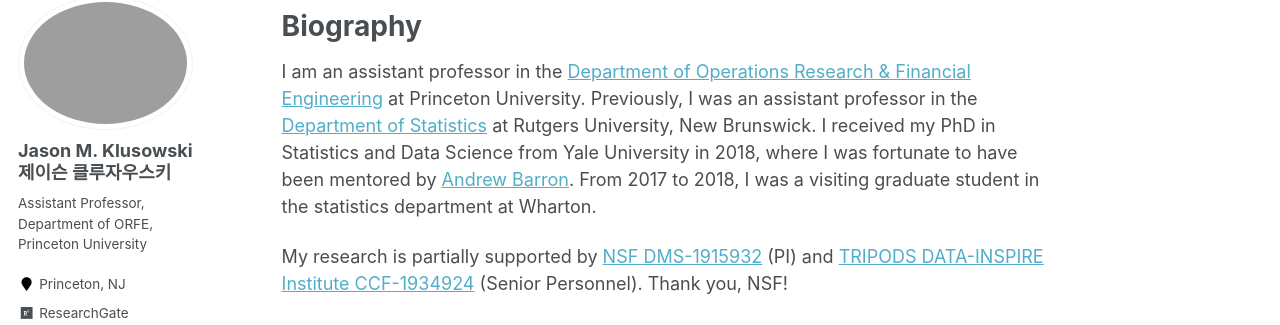
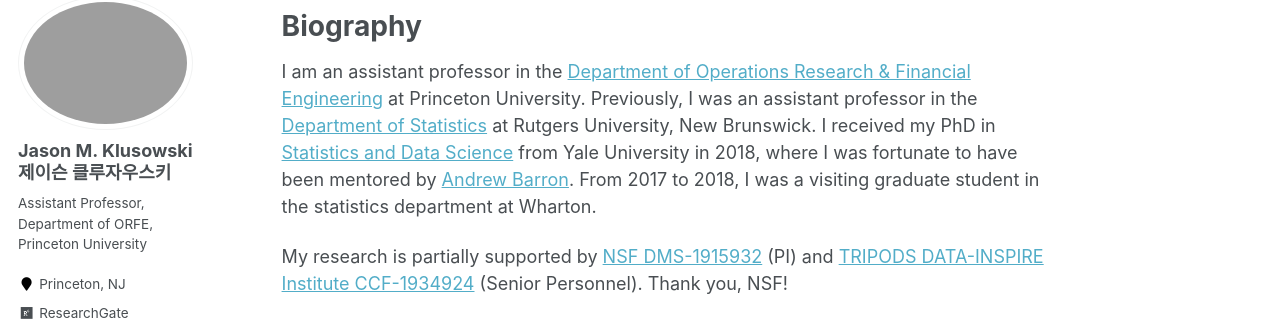
Before and after one commit to jasonklusowski/jasonklusowski.github.io, a Jekyll site: the page built from _pages/about.md, in a window 1280 px wide and 1322 px high. Shown: the part 122-447 px from the top of the window. Built offline with Jekyll 4.4.1, drawn with Linux system fonts in a browser that asks for light colours; part of the change alters nothing that is shown.

```diff
--- a/_pages/about.md
+++ b/_pages/about.md
@@ -11,7 +11,7 @@ redirect_from:
 Biography
 ======
 
-I am an assistant professor in the [Department of Operations Research & Financial Engineering](https://orfe.princeton.edu/) at Princeton University. Previously, I was an assistant professor in the [Department of Statistics](http://statistics.rutgers.edu/) at Rutgers University, New Brunswick. I received my PhD in Statistics and Data Science from Yale University in 2018, where I was fortunate to have been mentored by [Andrew Barron](http://www.stat.yale.edu/~arb4/). From 2017 to 2018, I was a visiting graduate student in the statistics department at Wharton.
+I am an assistant professor in the [Department of Operations Research & Financial Engineering](https://orfe.princeton.edu/) at Princeton University. Previously, I was an assistant professor in the [Department of Statistics](http://statistics.rutgers.edu/) at Rutgers University, New Brunswick. I received my PhD in [Statistics and Data Science](https://statistics.yale.edu/) from Yale University in 2018, where I was fortunate to have been mentored by [Andrew Barron](http://www.stat.yale.edu/~arb4/). From 2017 to 2018, I was a visiting graduate student in the statistics department at Wharton.
 
 My research is partially supported by [NSF DMS-1915932](https://www.nsf.gov/awardsearch/showAward?AWD_ID=1915932) (PI) and [TRIPODS DATA-INSPIRE Institute CCF-1934924](https://www.nsf.gov/awardsearch/showAward?AWD_ID=1934924) (Senior Personnel). Thank you, NSF!
 
```
